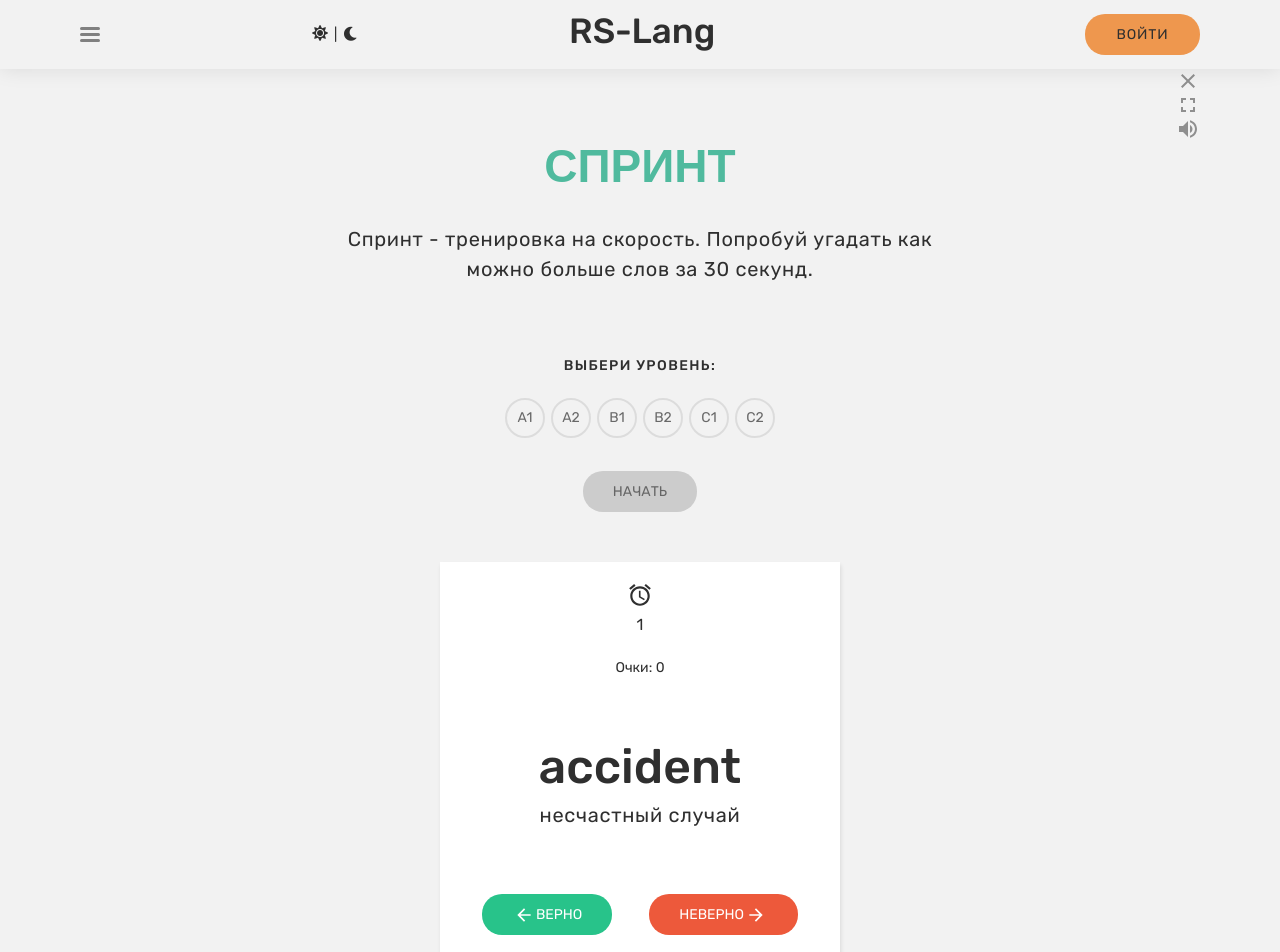
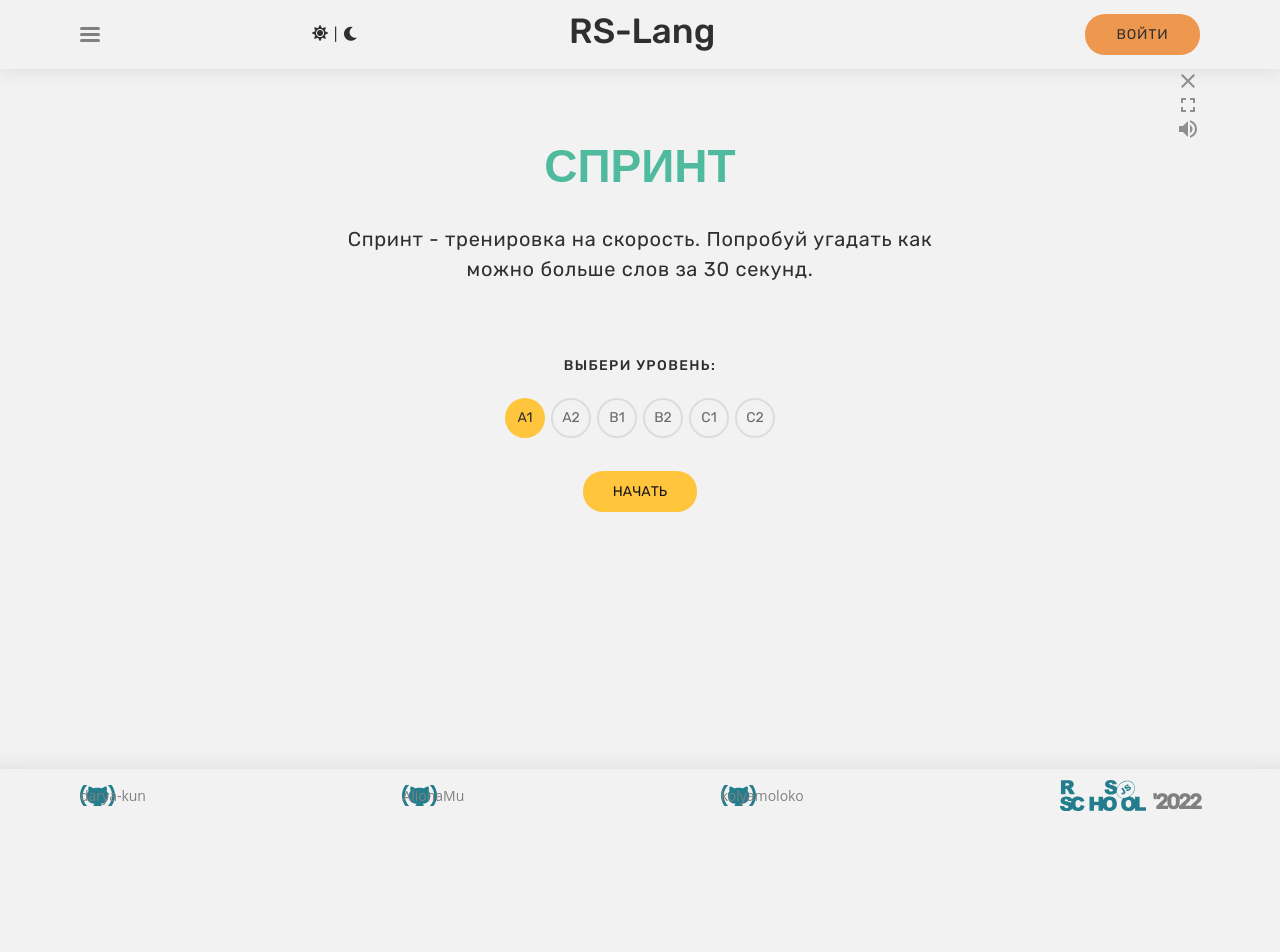
Before and after one commit to darya-kun/rslang, a React (Create React App) app in the folder rslang/: page /games/sprint in a window 1280 px wide. Shown: the top 952 px of the page. After the commit the page ends 821 px from the top, so only its background shows below. Built offline with nearby package versions, Linux system fonts and the light colour scheme.

Commit message:
add sprint

```diff
--- a/rslang/src/App.js
+++ b/rslang/src/App.js
@@ -14,6 +14,7 @@ import AudiocallPage from './components/AudiocallPage/AudiocallPage';
 import { BrowserRouter as Router, Route, Routes } from 'react-router-dom';
 import Autorization from './components/Autorization/Autorization';
 import Registration from './components/Registration/Registration';
+import Sprint from './components/Sprint/Sprint';
 
 const App = () => {
   const menuCard = [
@@ -40,8 +41,9 @@ const App = () => {
               <Route path='/registration' element={<Registration/>} />
               <Route path='/' element={<HomePage cards={menuCard} />} exact/>
               <Route path='/dictionary/:id' element={<Dictionary/>} />
-
+              <Route path='/authorization' element={<Autorization/>} />
               <Route path='/games' element={<Games/>} />
+              <Route path='/sprint' element={<Sprint/>} />
               <Route path='/statistic' element={<Statistic/>} />
               <Route path='/games/sprint' element={<SprintGame/>} />
               <Route path='/games/audiocall' element={<AudiocallStartscreen/>} />
@@ -66,6 +68,7 @@ const App = () => {
                 <Route path='/dictionary/:chapter/:id/:pages/:num'
                   element={<DictionaryPage />}/>
                 <Route path='/games' element={<Games/>} />
+                <Route path='/sprint' element={<Sprint/>} />
                 <Route path='/statistic' element={<Statistic/>} />
                 <Route path='/games/sprint' element={<SprintGame/>} />
                 <Route path='/games/audiocall' element={<AudiocallStartscreen/>} />
--- /dev/null
+++ b/rslang/src/components/Sprint/Sprint.js
@@ -0,0 +1,48 @@
+import React from 'react';
+import './Sprint.css'
+
+export default function Sprint() {
+  return (
+    <div className="container">
+      <section className='sprint section'>
+        <div className='game'>
+        <div className='sprint__content'>
+          <div className='sprint__timer'>
+            <svg className='timer-icon' focusable='false' viewBox='0 0 24 24' aria-hidden='true'>
+              <path d='M22 5.7l-4.6-3.9-1.3 1.5 4.6 3.9L22 5.7zM7.9 3.4L6.6 1.9 2 5.7l1.3 1.5 4.6-3.8zM12.5 8H11v6l4.7 2.9.8-1.2-4-2.4V8zM12 4c-5 0-9 4-9 9s4 9 9 9 9-4 9-9-4-9-9-9zm0 16c-3.9 0-7-3.1-7-7s3.1-7 7-7 7 3.1 7 7-3.1 7-7 7z'></path>
+            </svg>
+            <span className='counter'>1</span>
+          </div>
+          <div className='sprint__stat'>
+            <div className='sprint__score'>Очки: 0</div>
+          </div>
+        </div>
+        <div className='sprint__words'>
+          <h2 className='sprint__word sprint__word_en'>accident</h2>
+          <h3 className='sprint__word sprint__word_ru'>несчастный случай</h3>
+        </div>
+        <div className='sprint__buttons'>
+          <button className='sprint__button sprint__button-true' type='button' id='0'>
+            <span>
+            <svg className="sprint__button-icon" focusable="false" viewBox="0 0 24 24" aria-hidden="true">
+              <path d="M20 11H7.83l5.59-5.59L12 4l-8 8 8 8 1.41-1.41L7.83 13H20v-2z"></path>
+            </svg>
+            </span>
+            ВЕРНО
+          </button>
+          <button className='sprint__button sprint__button-false' type='button' id='1'>
+            <span>
+              НЕВЕРНО
+              <span>
+              <svg className="sprint__button-icon" focusable="false" viewBox="0 0 24 24" aria-hidden="true">
+                <path d="M12 4l-1.41 1.41L16.17 11H4v2h12.17l-5.58 5.59L12 20l8-8z"></path>
+              </svg>
+              </span>
+            </span>
+          </button>
+        </div>
+        </div>
+    </section>
+  </div>
+)
+}
--- a/rslang/src/components/SprintGame/SprintGame.js
+++ b/rslang/src/components/SprintGame/SprintGame.js
@@ -1,10 +1,16 @@
-import React from 'react';
+import React, { useState } from 'react';
 import { Link } from 'react-router-dom';
 import GameSettings from '../GameSettings/GameSettings';
 // Styles
 import './SprintGame.css'
 
 function SprintGame() {
+  const [checked, setChecked] = useState(false);
+
+  function chengeCheckbox() {
+    setChecked(!checked);
+  }
+
   return (
     <div className="container">
       <section className='sprint section'>
@@ -17,56 +23,16 @@ function SprintGame() {
           <div className='start-screen__game-start'>
             <h3 className='start-screen__title_level'>Выбери уровень:</h3>
             <div className='level-buttons'>
-              <div className='level-button' role='button' tabindex='0'>A1</div>
-              <div className='level-button' role='button' tabindex='0'>A2</div>
-              <div className='level-button' role='button' tabindex='0'>B1</div>
-              <div className='level-button' role='button' tabindex='0'>B2</div>
-              <div className='level-button' role='button' tabindex='0'>C1</div>
-              <div className='level-button' role='button' tabindex='0'>C2</div>
+              <div className={ checked ? 'level-button' : 'level-button active'} role='button' onChange={chengeCheckbox}>A1</div>
+              <div className='level-button' role='button' >A2</div>
+              <div className='level-button' role='button' >B1</div>
+              <div className='level-button' role='button' >B2</div>
+              <div className='level-button' role='button' >C1</div>
+              <div className='level-button' role='button' >C2</div>
             </div>
             <Link to='/sprint'>
-              <button className='start-screen__button' type='button' disabled>Начать</button>
+              <button className='start-screen__button' type='button'>Начать</button>
             </Link>
-          </div>
-        </div>
-        <div className='game'>
-          <div className='sprint__content'>
-            <div className='sprint__timer'>
-              <svg className='timer-icon' focusable='false' viewBox='0 0 24 24' aria-hidden='true'>
-                <path d='M22 5.7l-4.6-3.9-1.3 1.5 4.6 3.9L22 5.7zM7.9 3.4L6.6 1.9 2 5.7l1.3 1.5 4.6-3.8zM12.5 8H11v6l4.7 2.9.8-1.2-4-2.4V8zM12 4c-5 0-9 4-9 9s4 9 9 9 9-4 9-9-4-9-9-9zm0 16c-3.9 0-7-3.1-7-7s3.1-7 7-7 7 3.1 7 7-3.1 7-7 7z'></path>
-              </svg>
-              <span className='counter'>1</span>
-            </div>
-            <div className='sprint__stat'>
-              <div className='sprint__score'>Очки: 0</div>
-            </div>
-          </div>
-
-          <div className='sprint__words'>
-            <h2 className='sprint__word sprint__word_en'>accident</h2>
-            <h3 className='sprint__word sprint__word_ru'>несчастный случай</h3>
-          </div>
-
-          <div className='sprint__buttons'>
-            <button className='sprint__button sprint__button-true' type='button' id='0'>
-              <span>
-              <svg className="sprint__button-icon" focusable="false" viewBox="0 0 24 24" aria-hidden="true">
-                <path d="M20 11H7.83l5.59-5.59L12 4l-8 8 8 8 1.41-1.41L7.83 13H20v-2z"></path>
-              </svg>
-              </span>
-              ВЕРНО
-            </button>
-            <button className='sprint__button sprint__button-false' type='button' id='1'>
-              <span>
-                НЕВЕРНО
-                <span>
-                <svg className="sprint__button-icon" focusable="false" viewBox="0 0 24 24" aria-hidden="true">
-                  <path d="M12 4l-1.41 1.41L16.17 11H4v2h12.17l-5.58 5.59L12 20l8-8z"></path>
-                </svg>
-                </span>
-              </span>
-
-            </button>
           </div>
         </div>
       </section>
```
Also changed, not shown: rslang/src/components/Sprint/Sprint.css (added).
